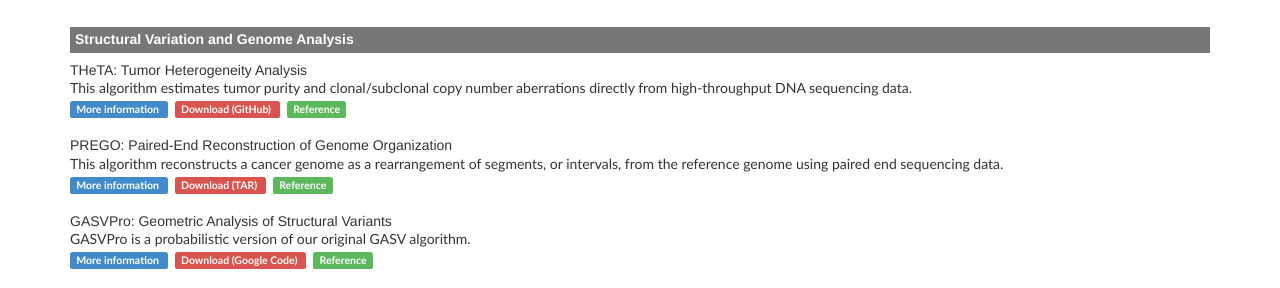
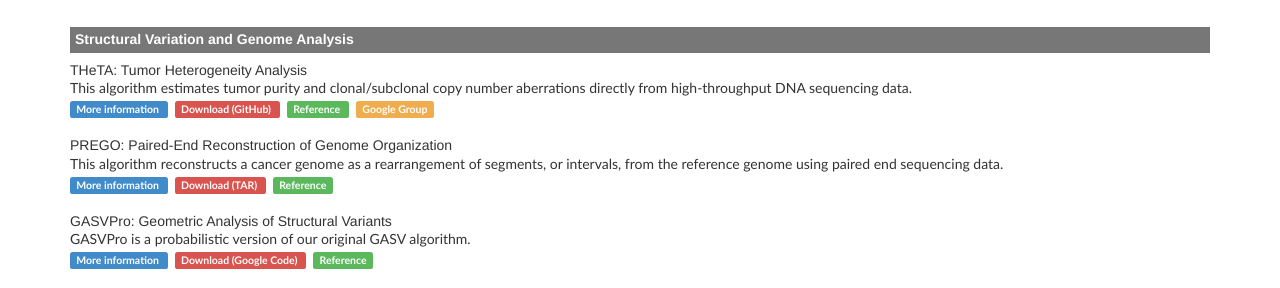
Before and after one commit to raphael-group/raphael-group.github.io, a Jekyll site: the page built from software/index.md, in a window 1280 px wide and 1294 px high. Shown: the part 442-730 px from the top of the window. Built offline with Jekyll 4.4.1, drawn with Linux system fonts in a browser that asks for light colours; nearby versions of some CDN libraries; Markdown is read by kramdown in place of the engine named in the settings; comment, search, counter and statistics services are not loaded.

Commit message:
Adds links to THetA Google Group

```diff
--- a/software/index.md
+++ b/software/index.md
@@ -94,6 +94,9 @@ This algorithm estimates tumor purity and clonal/subclonal copy number aberratio
 </span>
 <span class="label label-success">
 	<a href="/projects/theta#reference">Reference</a>
+</span>
+<span class="label label-warning">
+	<a href="https://groups.google.com/forum/#!forum/theta-users">Google Group</a>
 </span>
 
 <br/>
```
Also changed, not shown: projects/theta/index.md (+3 -0 lines).
